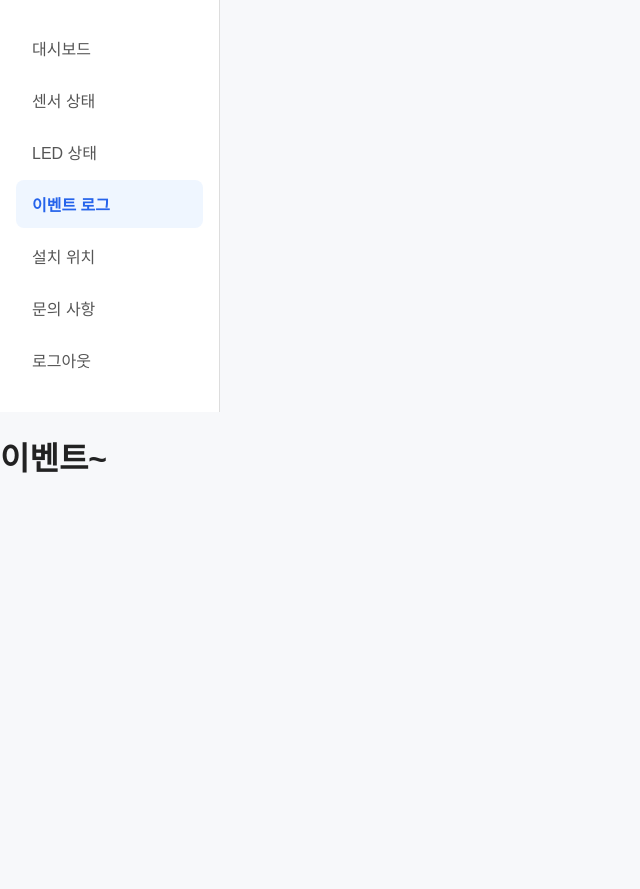
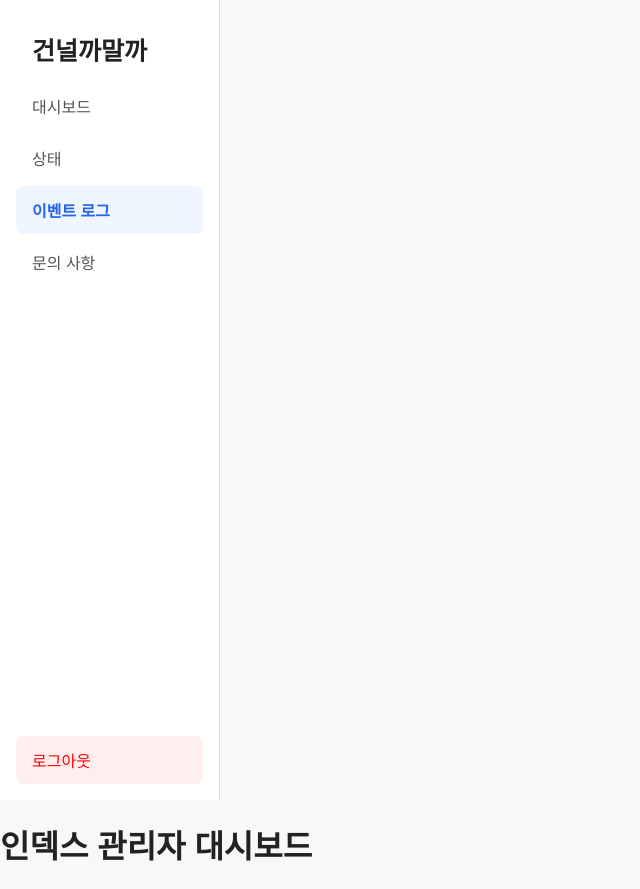
Before and after one commit to Inhan624/think-cross, a React (Vite) app: page /event in a window 1280 px wide. Shown: the whole page, without its empty margins (0-640 px from the left). Before the commit the page ends 800 px from the top, so only its background shows below. Built offline with nearby package versions, Linux system fonts and the light colour scheme.

Commit message:
feat(admin): reorganize sidebar navigation and routes

```diff
--- a/src/admin/components/nav.jsx
+++ b/src/admin/components/nav.jsx
@@ -5,13 +5,12 @@ const Nav = () => {
   return (
     <Sidebar>
       <SidebarNav>
+        <p>건널까말까</p>
         <NavLink to="/admin">대시보드</NavLink>
-                <NavLink to="/sensor">센서 상태</NavLink>
-                <NavLink to="/led">LED 상태</NavLink>
+        <NavLink to="/state">상태</NavLink>
         <NavLink to="/event">이벤트 로그</NavLink>
-                <NavLink to="/locate">설치 위치</NavLink>
         <NavLink to="/inquiry">문의 사항</NavLink>
-                <NavLink to="/login">로그아웃</NavLink>
+        <NavLink to="/login" className="logout">로그아웃</NavLink>
       </SidebarNav>
     </Sidebar>
   );
@@ -20,13 +19,32 @@ const Nav = () => {
 export default Nav;
 
 const Sidebar = styled.aside`
+  min-height: 100vh;
   width: 220px;
   background: white;
   border-right: 1px solid #ddd;
-    padding: 24px 16px;
+  padding: 16px 16px;
+
+  // 로그아웃을 맨 밑으로 보내기 위한 노력
+  display: flex;
+  flex-direction: column; // 세로방향으로~
 `;
 
 const SidebarNav = styled.nav`
+  // 꽉채우기
+  height: 100%;
+
+  flex: 1; // 로그아웃과 그. ㅚ. 으ㅣ 것들 사이의 공간을 만들어 주기 위한 여백코드~
+  display: flex;
+  flex-direction: column;
+
+  p {
+    margin: 15px 0px;
+    font-size: 25px;
+    font-weight: 700;
+    padding-left: 16px;
+  }
+
   a {
     display: block;
     padding: 12px 16px;
@@ -42,4 +60,14 @@ const SidebarNav = styled.nav`
     color: #2563eb;
     font-weight: bold;
   }
+
+  a.logout {
+    margin-top: auto;
+    margin-bottom: 0;
+    color: red;
+    background-color: #ffeeee;
+  }
+  a.logout:hover {
+    background-color: #ffc7c7;
+  }
 `;
--- a/src/admin/pages/event.jsx
+++ b/src/admin/pages/event.jsx
@@ -1,10 +1,12 @@
 import Nav from "../components/nav";
+import GlobalStyle from "../../styles/GlobalStyle";
 
 const Event = () => {
     return (
         <div>
+            <GlobalStyle />
             <Nav />
-            <h1>이벤트~</h1>
+            <h1>인덱스 관리자 대시보드</h1>
         </div>
     )
 }
--- a/src/admin/pages/led.jsx
+++ /dev/null
@@ -1,11 +0,0 @@
-import Nav from "../components/nav";
-
-const Led = () => {
-    return (
-        <div>
-            <Nav />
-        </div>
-    )
-}
-
-export default Led;
--- a/src/admin/pages/sensor.jsx
+++ /dev/null
@@ -1,12 +0,0 @@
-import Nav from "../components/nav";
-
-const Sensor = () => {
-    return (
-        <div>
-            <Nav />
-        </div>
-
-    )
-}
-
-export default Sensor;
--- a/src/admin/pages/location.jsx
+++ b/src/admin/pages/state.jsx
@@ -1,11 +1,12 @@
 import Nav from "../components/nav";
 
-const Locate = () => {
+const State = () => {
     return (
         <div>
             <Nav />
+            <h1>State</h1>
         </div>
     )
 }
 
-export default Locate;
+export default State;
--- a/src/admin/pages/inquiry.jsx
+++ b/src/inquiry.jsx
@@ -1,9 +1,10 @@
-import Nav from "../components/nav";
+import Nav from "./admin/components/nav";
 
 const Inquiry = () => {
     return (
         <div>
             <Nav />
+            <h1>문의사항입니당</h1>
         </div>
     )
 }
--- a/src/routes.jsx
+++ b/src/routes.jsx
@@ -1,25 +1,19 @@
 import { BrowserRouter, Routes, Route } from "react-router-dom";
 import Index from "./admin/pages";
 import Event from "./admin/pages/event";
-import Inquiry from "./admin/pages/inquiry";
-import Led from "./admin/pages/led";
-import Locate from "./admin/pages/location";
+import Inquiry from "./inquiry";
+import State from "./admin/pages/state";
 import Login from "./admin/pages/login";
-import Sensor from "./admin/pages/sensor";
 
 const Router = () => {
     return (
         <BrowserRouter>
             <Routes>
                 <Route path="/admin" element={<Index />} />
-                <Route path="/sensor" element={<Sensor />} />
-                <Route path="/led" element={<Led />} />
+                <Route path="/state" element={<State />} />
                 <Route path="/event" element={<Event />} />
-                <Route path="/locate" element={<Locate />} />
                 <Route path="/inquiry" element={<Inquiry />} />
-                <Route path="/login" element={<Login />} />
-
-
+                <Route path="/" element={<Login />} />
             </Routes>
         </BrowserRouter>
     );
--- /dev/null
+++ b/src/styles/content.jsx
@@ -0,0 +1,3 @@
+import { createGlobalStyle } from "styled-components";
+
+const GlobalStyle = createGlobalStyle`
```
Also changed, not shown: src/admin/components/header.jsx (deleted), src/user/pages/inquiry.jsx (deleted). Lines whose indentation alone changed are shown as unchanged.
